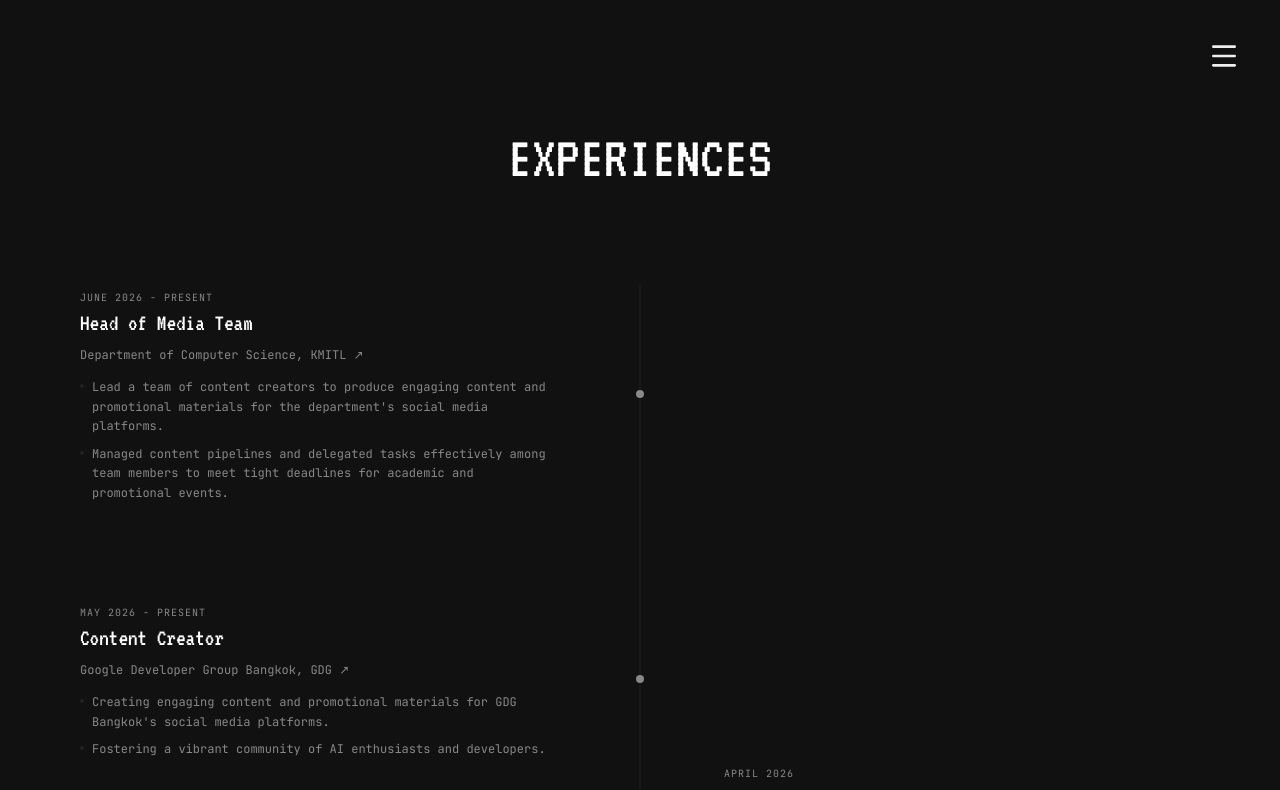
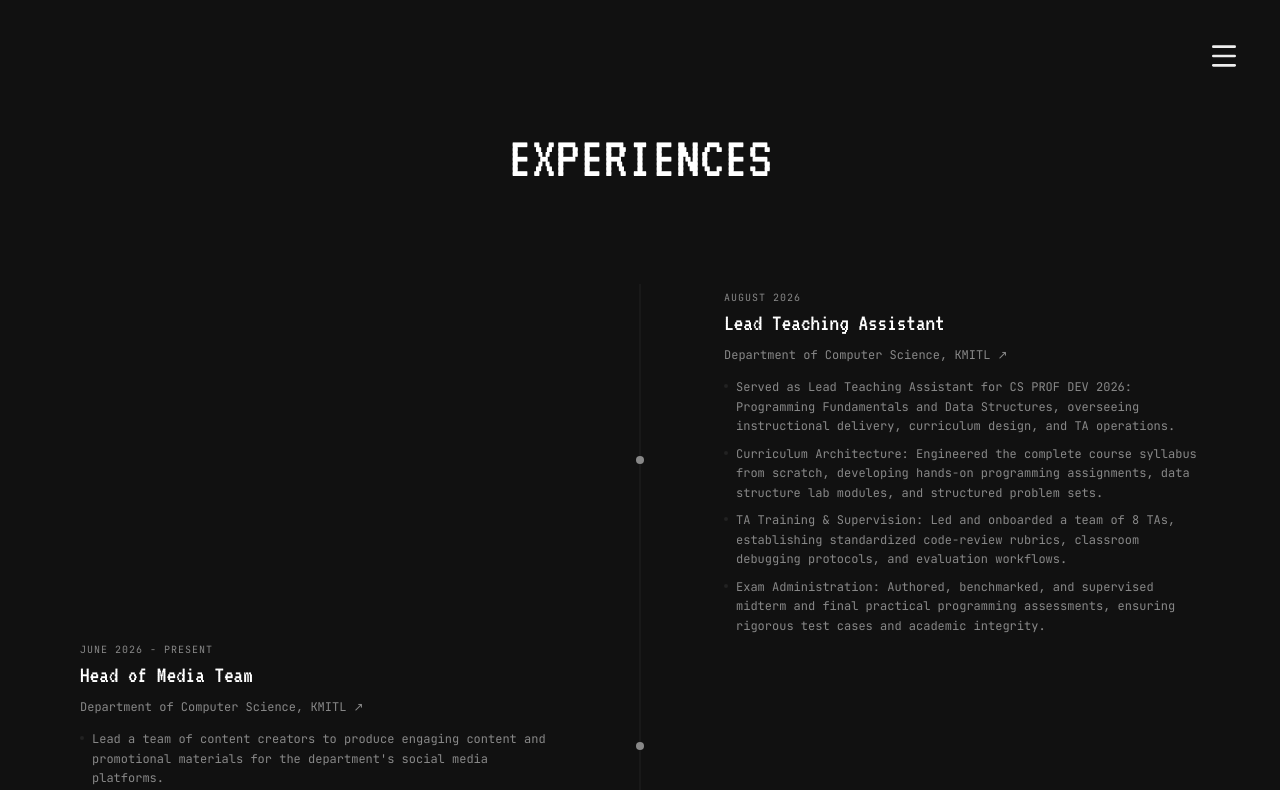
Before and after one commit to SeanNachapat/seanstlab.com, a Next.js app: page /experiences in a window 1280 px wide. Shown: the top 790 px of the page. Built offline with nearby package versions, Linux system fonts and the light colour scheme.

Commit message:
feat(data): add Lead Teaching Assistant experience

```diff
--- a/src/data/experiences.ts
+++ b/src/data/experiences.ts
@@ -38,6 +38,23 @@ export interface Experience {
 }
 
 export const experiences: Experience[] = [
+    {
+        role: "Lead Teaching Assistant",
+        period: "August 2026",
+        organization: "Department of Computer Science, KMITL",
+        link: "https://cscamp.net/",
+        details: [
+            "Served as Lead Teaching Assistant for CS PROF DEV 2026: Programming Fundamentals and Data Structures, overseeing instructional delivery, curriculum design, and TA operations.",
+            "Curriculum Architecture: Engineered the complete course syllabus from scratch, developing hands-on programming assignments, data structure lab modules, and structured problem sets.",
+            "TA Training & Supervision: Led and onboarded a team of 8 TAs, establishing standardized code-review rubrics, classroom debugging protocols, and evaluation workflows.",
+            "Exam Administration: Authored, benchmarked, and supervised midterm and final practical programming assessments, ensuring rigorous test cases and academic integrity.",
+        ],
+        type: 'developer',
+        preview: {
+            type: 'canva',
+            canvaUrl: "https://www.canva.com/design/DAHROqOfwPY/DU7bE4A0xdqRRN_TTHw5HA/view",
+        }
+    },
     {
         role: "Head of Media Team",
         period: "June 2026 - Present",
```
